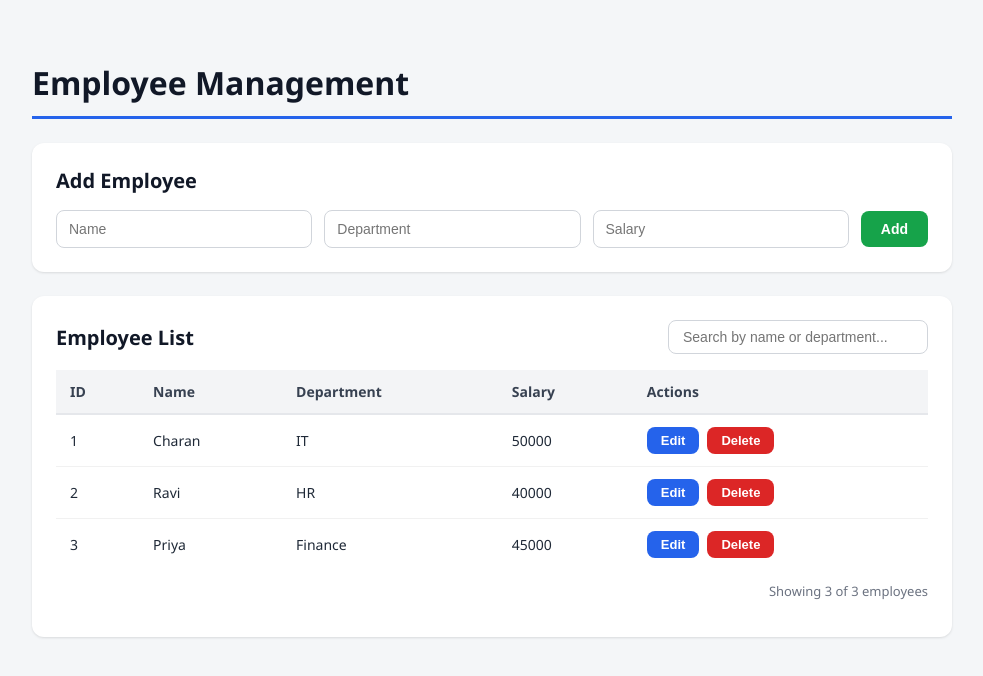
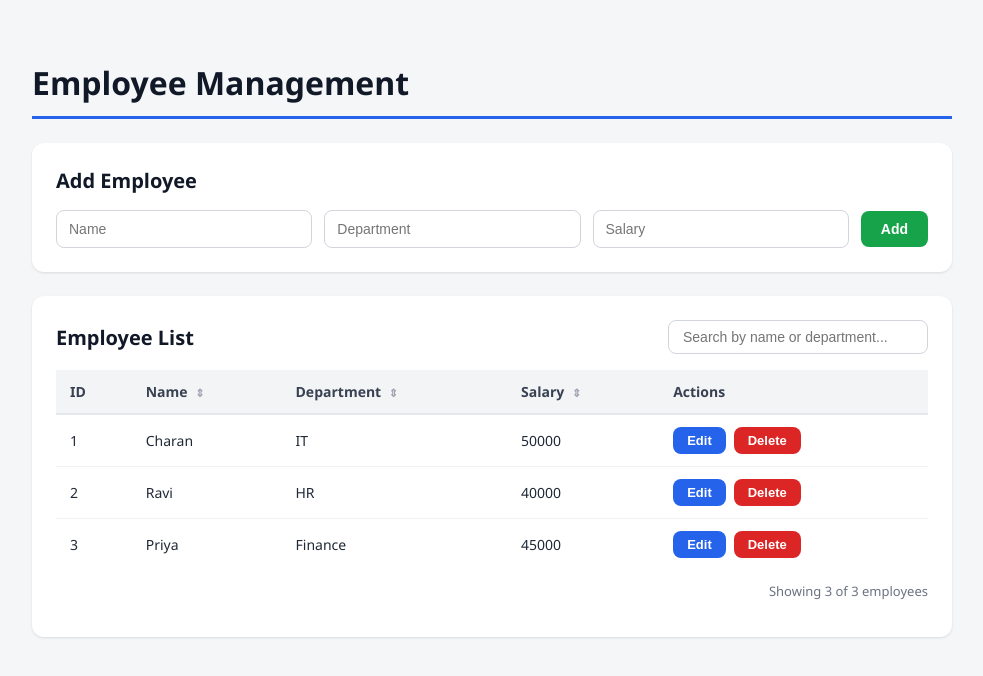
Before and after one commit to charanRamannaGari/employee-crud, a React (Create React App) app: page / in a window 1280 px wide. Shown: the top 676 px of the page, without its empty margins (148-1131 px from the left). Built offline with nearby package versions, Linux system fonts and the light colour scheme.

Commit message:
add column sorting (name, department, salary)

```diff
--- a/src/EmployeeList.js
+++ b/src/EmployeeList.js
@@ -13,9 +13,11 @@ function EmployeeList() {
 
   const [editEmployee, setEditEmployee] = useState(null);
   const [searchText, setSearchText] = useState('');
+  const [currentPage, setCurrentPage] = useState(1);
 
-  // NEW: tracks which page we're on
-  const [currentPage, setCurrentPage] = useState(1);
+  // NEW: sort state -> which column, and which direction
+  const [sortField, setSortField] = useState(null);     // 'name' | 'department' | 'salary' | null
+  const [sortDirection, setSortDirection] = useState('asc'); // 'asc' | 'desc'
 
   // ADD
   const handleAdd = (formData) => {
@@ -46,6 +48,19 @@ function EmployeeList() {
     setEmployees(employees.filter(emp => emp.id !== id));
   };
 
+  // NEW: called when a column header is clicked
+  const handleSort = (field) => {
+    if (sortField === field) {
+      // Same column clicked again -> toggle direction
+      setSortDirection(sortDirection === 'asc' ? 'desc' : 'asc');
+    } else {
+      // New column -> default to ascending
+      setSortField(field);
+      setSortDirection('asc');
+    }
+    setCurrentPage(1); // reset to page 1 whenever sort changes
+  };
+
   // Filter first
   const filteredEmployees = employees.filter(emp => {
     const text = searchText.toLowerCase();
@@ -55,12 +70,30 @@ function EmployeeList() {
     );
   });
 
-  // NEW: Pagination math
-  const totalPages = Math.ceil(filteredEmployees.length / PAGE_SIZE);
+  // NEW: Sort the filtered results (creates a new array, doesn't mutate original)
+  const sortedEmployees = [...filteredEmployees].sort((a, b) => {
+    if (!sortField) return 0; // no sorting applied
+
+    let valA = a[sortField];
+    let valB = b[sortField];
+
+    // String comparison for name/department, numeric for salary
+    if (typeof valA === 'string') {
+      valA = valA.toLowerCase();
+      valB = valB.toLowerCase();
+      if (valA < valB) return sortDirection === 'asc' ? -1 : 1;
+      if (valA > valB) return sortDirection === 'asc' ? 1 : -1;
+      return 0;
+    } else {
+      return sortDirection === 'asc' ? valA - valB : valB - valA;
+    }
+  });
+
+  // Pagination math (applied AFTER sorting)
+  const totalPages = Math.ceil(sortedEmployees.length / PAGE_SIZE);
   const startIndex = (currentPage - 1) * PAGE_SIZE;
-  const paginatedEmployees = filteredEmployees.slice(startIndex, startIndex + PAGE_SIZE);
+  const paginatedEmployees = sortedEmployees.slice(startIndex, startIndex + PAGE_SIZE);
 
-  // When search text changes, always reset to page 1
   const handleSearchChange = (e) => {
     setSearchText(e.target.value);
     setCurrentPage(1);
@@ -69,6 +102,14 @@ function EmployeeList() {
   const goToPage = (page) => {
     if (page < 1 || page > totalPages) return;
     setCurrentPage(page);
+  };
+
+  // NEW: renders the sort arrow icon for a given column
+  const renderSortIcon = (field) => {
+    if (sortField !== field) return <span className="sort-icon sort-icon-idle">⇕</span>;
+    return sortDirection === 'asc'
+      ? <span className="sort-icon">▲</span>
+      : <span className="sort-icon">▼</span>;
   };
 
   return (
@@ -91,7 +132,7 @@ function EmployeeList() {
           />
         </div>
 
-        {filteredEmployees.length === 0 ? (
+        {sortedEmployees.length === 0 ? (
           <p className="empty-state">
             {searchText
               ? `No employees match "${searchText}"`
@@ -103,9 +144,15 @@ function EmployeeList() {
               <thead>
                 <tr>
                   <th>ID</th>
-                  <th>Name</th>
-                  <th>Department</th>
-                  <th>Salary</th>
+                  <th className="sortable" onClick={() => handleSort('name')}>
+                    Name {renderSortIcon('name')}
+                  </th>
+                  <th className="sortable" onClick={() => handleSort('department')}>
+                    Department {renderSortIcon('department')}
+                  </th>
+                  <th className="sortable" onClick={() => handleSort('salary')}>
+                    Salary {renderSortIcon('salary')}
+                  </th>
                   <th>Actions</th>
                 </tr>
               </thead>
@@ -129,7 +176,6 @@ function EmployeeList() {
               </tbody>
             </table>
 
-            {/* NEW: Pagination controls - only show if more than 1 page */}
             {totalPages > 1 && (
               <div className="pagination">
                 <button
@@ -163,7 +209,7 @@ function EmployeeList() {
         )}
 
         <p className="result-count">
-          Showing {paginatedEmployees.length} of {filteredEmployees.length} employees
+          Showing {paginatedEmployees.length} of {sortedEmployees.length} employees
           {totalPages > 1 && ` — Page ${currentPage} of ${totalPages}`}
         </p>
       </div>
--- a/src/EmployeeStyles.css
+++ b/src/EmployeeStyles.css
@@ -254,3 +254,24 @@ body {
   opacity: 0.4;
   cursor: not-allowed;
 }
+
+/* ============ Sortable Columns ============ */
+.sortable {
+  cursor: pointer;
+  user-select: none;
+  transition: background-color 0.15s;
+}
+
+.sortable:hover {
+  background-color: #e5e7eb;
+}
+
+.sort-icon {
+  font-size: 11px;
+  color: #2563eb;
+  margin-left: 4px;
+}
+
+.sort-icon-idle {
+  color: #9ca3af;
+}
```
